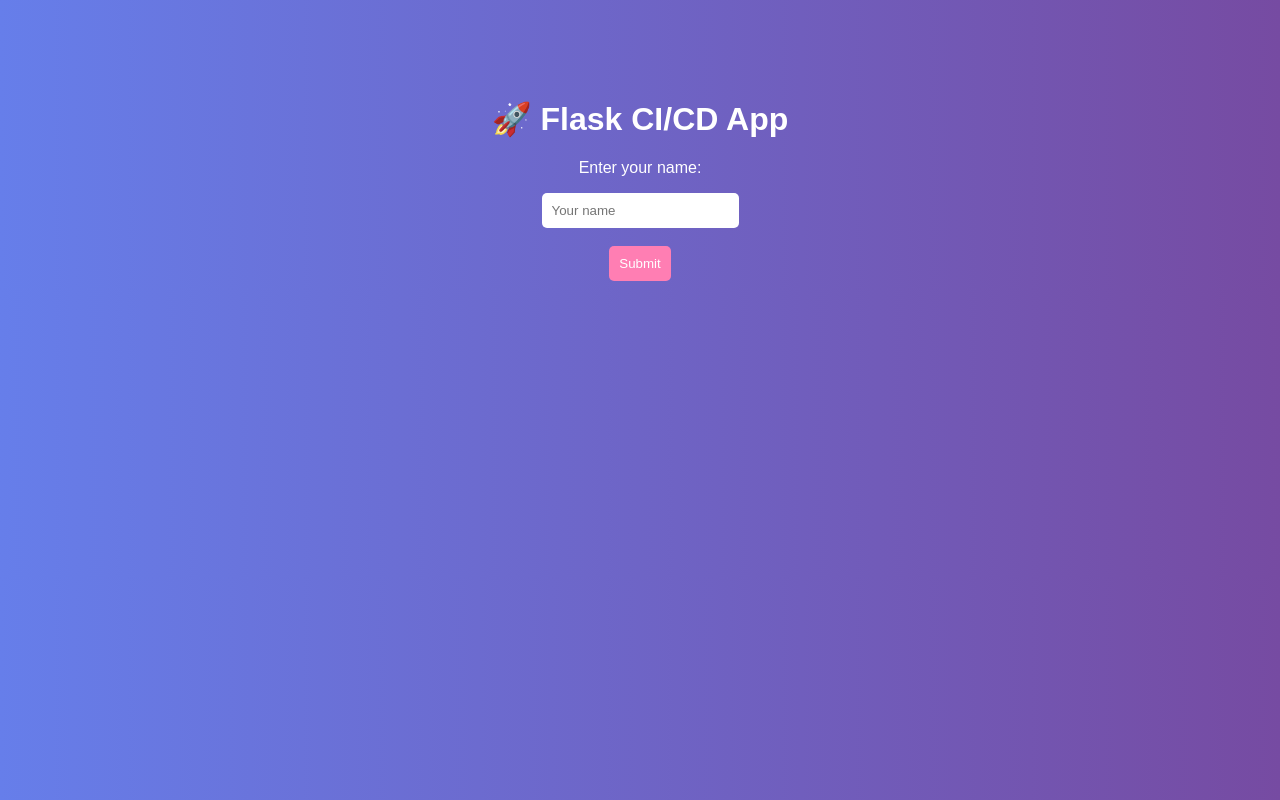
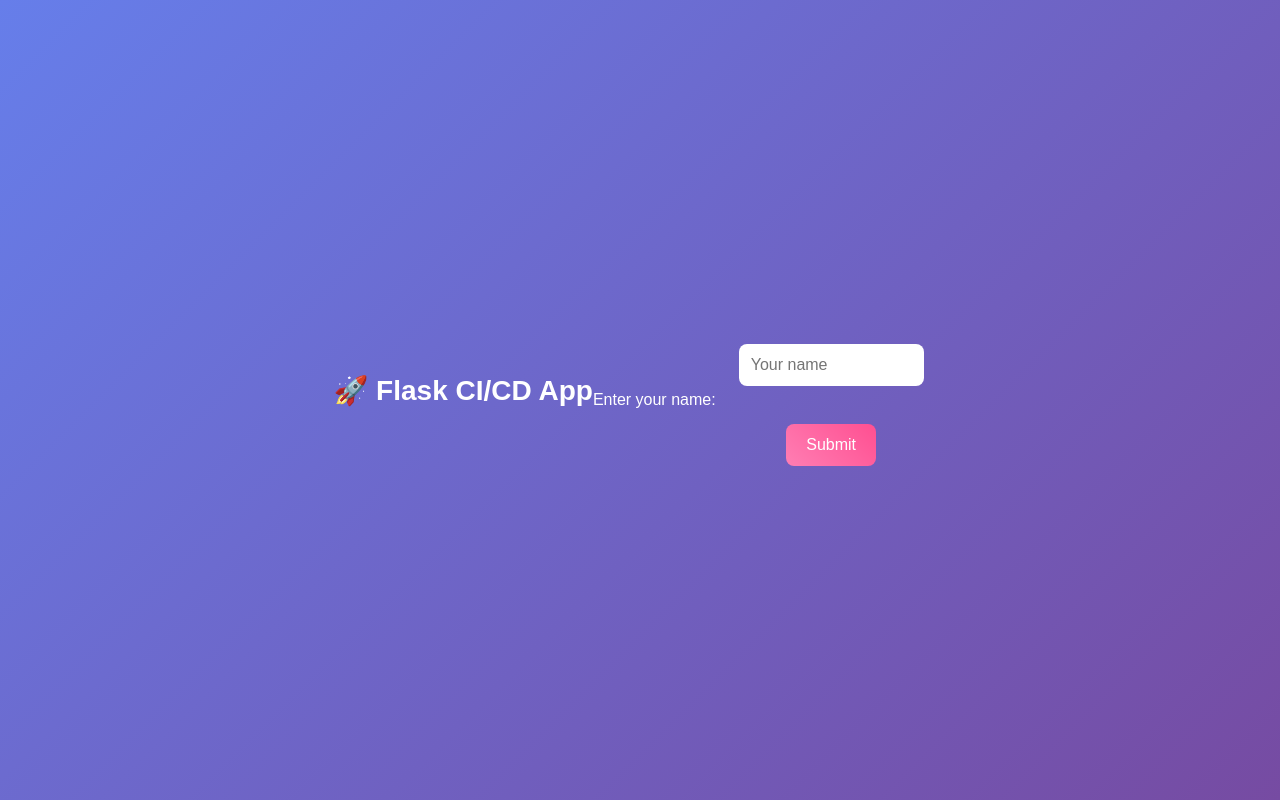
Before and after one commit to SId30003/flask-two-tier-app, a Flask app: page / in a window 1280 px wide. Run offline with Flask 3, Linux system fonts and the light colour scheme.

Commit message:
Update style.css

```diff
--- a/static/css/style.css
+++ b/static/css/style.css
@@ -1,23 +1,84 @@
-body {
-    font-family: Arial;
-    text-align: center;
-    background: linear-gradient(to right, #667eea, #764ba2);
-    color: white;
-    margin-top: 100px;
+/* Reset */
+* {
+    margin: 0;
+    padding: 0;
+    box-sizing: border-box;
 }
 
-input, button {
-    padding: 10px;
-    border-radius: 5px;
-    border: none;
+/* Body Styling */
+body {
+    font-family: 'Poppins', sans-serif;
+    text-align: center;
+    background: linear-gradient(135deg, #667eea, #764ba2);
+    color: white;
+    height: 100vh;
+    display: flex;
+    justify-content: center;
+    align-items: center;
 }
 
-button {
-    background: #ff7eb3;
-    color: white;
-    cursor: pointer;
+/* Glass Container */
+.container {
+    background: rgba(255, 255, 255, 0.1);
+    backdrop-filter: blur(12px);
+    padding: 40px;
+    border-radius: 15px;
+    box-shadow: 0 8px 32px rgba(0, 0, 0, 0.2);
+    width: 350px;
+    animation: fadeIn 1s ease-in-out;
 }
 
+/* Heading */
+h1 {
+    margin-bottom: 20px;
+    font-size: 28px;
+}
+
+/* Input Field */
+input {
+    width: 80%;
+    padding: 12px;
+    margin-top: 10px;
+    border-radius: 8px;
+    border: none;
+    outline: none;
+    font-size: 16px;
+    transition: 0.3s;
+}
+
+/* Input Focus Effect */
+input:focus {
+    transform: scale(1.05);
+    box-shadow: 0 0 10px rgba(255,255,255,0.5);
+}
+
+/* Button */
+button {
+    margin-top: 20px;
+    padding: 12px 20px;
+    border-radius: 8px;
+    border: none;
+    background: linear-gradient(45deg, #ff7eb3, #ff4f91);
+    color: white;
+    font-size: 16px;
+    cursor: pointer;
+    transition: 0.3s;
+}
+
+/* Button Hover */
 button:hover {
-    background: #ff4f91;
+    transform: scale(1.1);
+    box-shadow: 0 5px 15px rgba(0,0,0,0.3);
 }
+
+/* Animation */
+@keyframes fadeIn {
+    from {
+        opacity: 0;
+        transform: translateY(30px);
+    }
+    to {
+        opacity: 1;
+        transform: translateY(0);
+    }
+}
```
